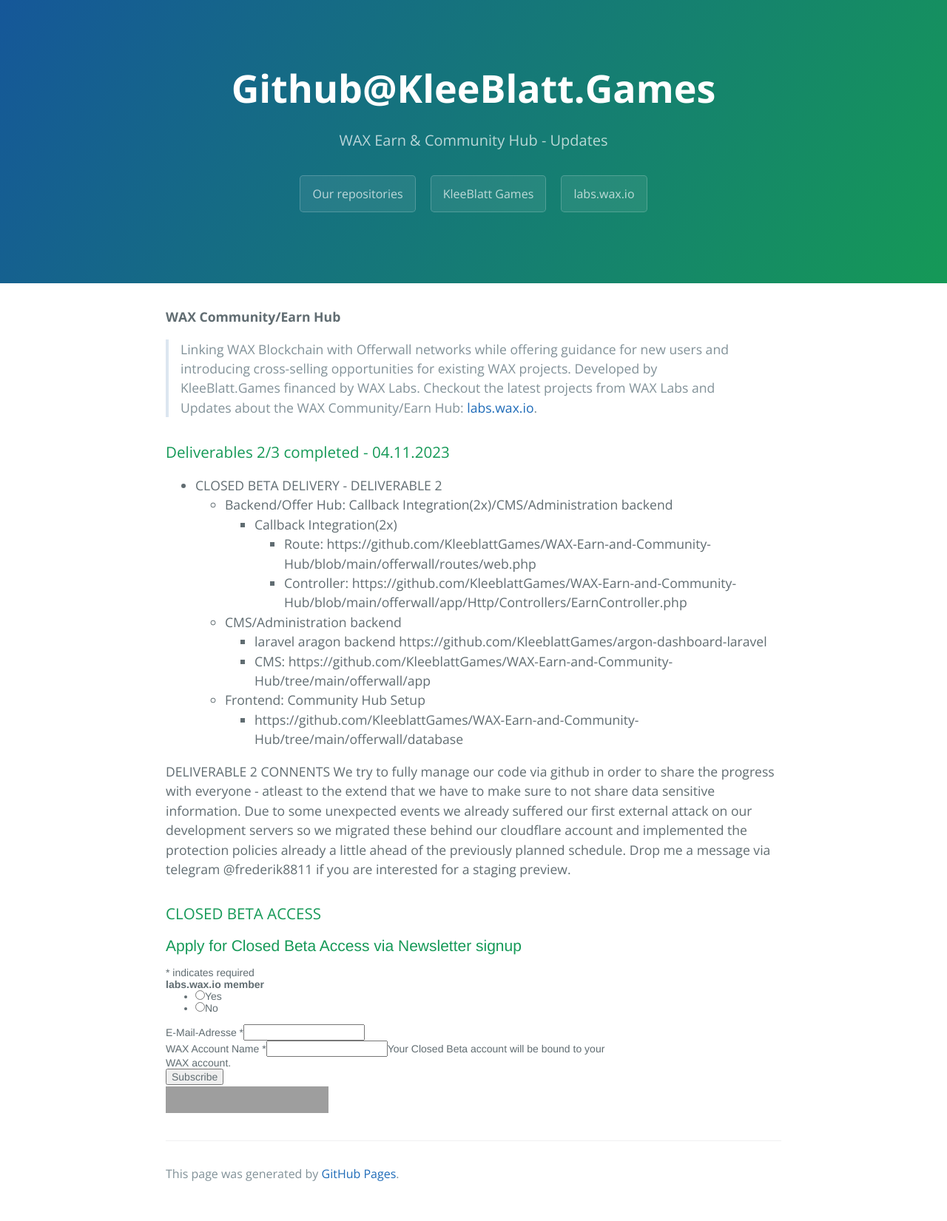
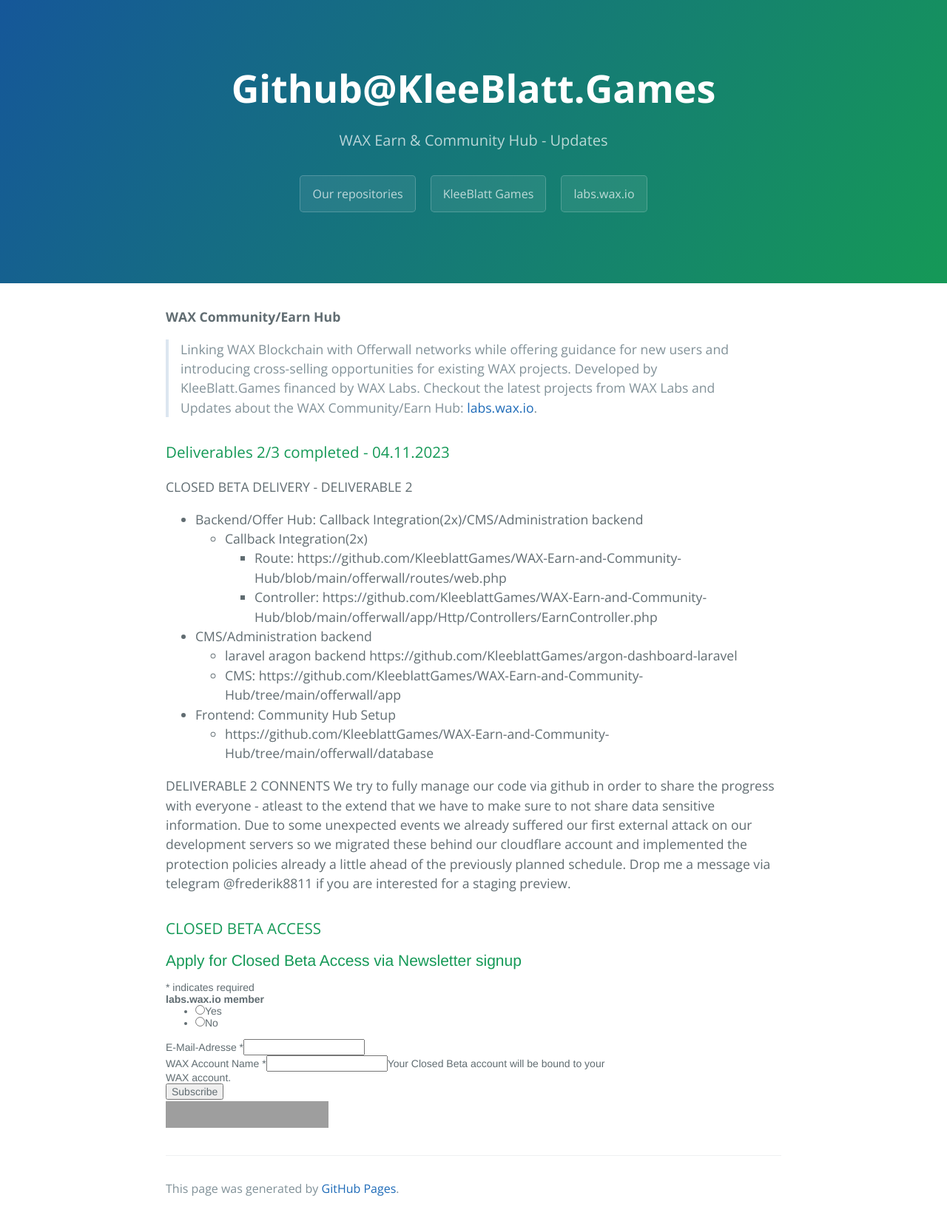
Before and after one commit to KleeblattGames/KleeblattGames.github.io, a Jekyll site: the page built from index.md, in a window 1280 px wide. Shown: the whole page at 74% size. Built offline with Jekyll 4.4.1, drawn with Linux system fonts in a browser that asks for light colours; comment, search, counter and statistics services are not loaded; grey boxes are pictures that could not be loaded.

```diff
--- a/index.md
+++ b/index.md
@@ -13,7 +13,7 @@ layout: default
 
 ### Deliverables 2/3 completed - 04.11.2023
 
-- CLOSED BETA DELIVERY - DELIVERABLE 2
+CLOSED BETA DELIVERY - DELIVERABLE 2
   - Backend/Offer Hub: Callback Integration(2x)/CMS/Administration backend
     - Callback Integration(2x)
       - Route: https://github.com/KleeblattGames/WAX-Earn-and-Community-Hub/blob/main/offerwall/routes/web.php
```
